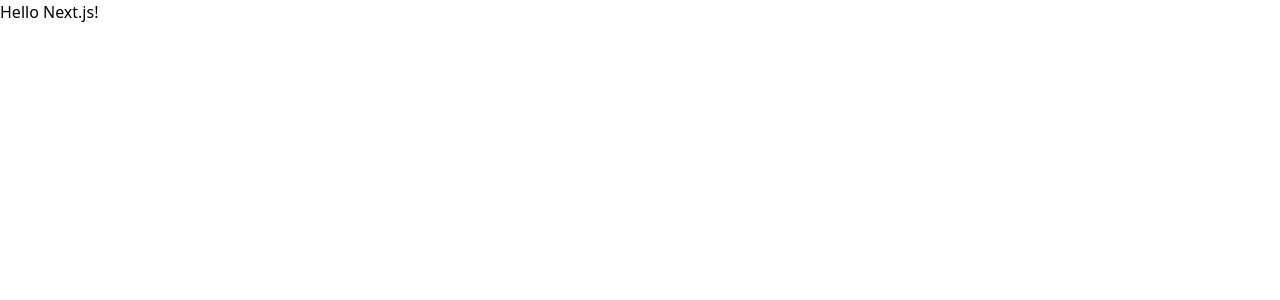
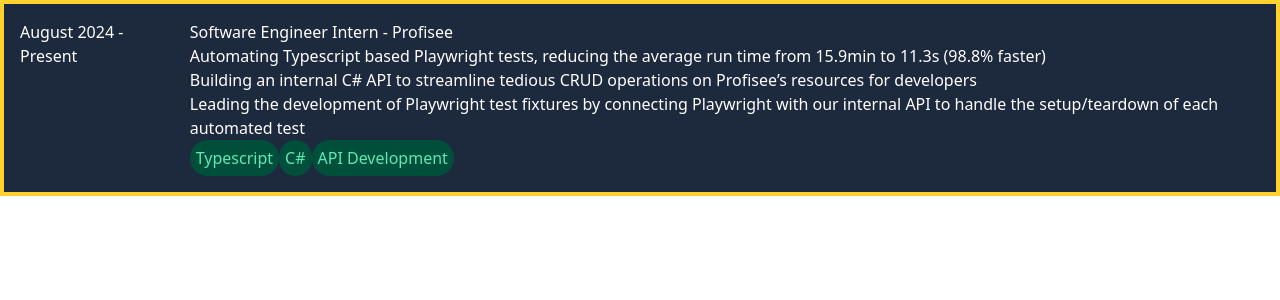
Before and after one commit to pchryss/portfolio, a Next.js app in the folder portfolio/: page / in a window 1280 px wide. Shown: the top 300 px of the page. Built offline with nearby package versions, Linux system fonts and the light colour scheme.

Commit message:
Create SingleExperience component

```diff
--- a/portfolio/app/page.tsx
+++ b/portfolio/app/page.tsx
@@ -1,3 +1,31 @@
+import SingleExperience, {
+  SingleExperienceProps,
+} from '../components/SingleExperience';
+
+const exampleData: SingleExperienceProps = {
+  startDate: 'August 2024',
+  endDate: 'Present',
+  company: 'Profisee',
+  position: 'Software Engineer Intern',
+  bullets: [
+    'Automating Typescript based Playwright tests, reducing the average run time from 15.9min to 11.3s (98.8% faster)',
+    'Building an internal C# API to streamline tedious CRUD operations on Profisee’s resources for developers',
+    'Leading the development of Playwright test fixtures by connecting Playwright with our internal API to handle the setup/teardown of each automated test',
+  ],
+  skills: ['Typescript', 'C#', 'API Development'],
+};
+
 export default function Page() {
-  return <h1>Hello Next.js!</h1>;
+  return (
+    <div className="bg-slate-800">
+      <SingleExperience
+        startDate={exampleData.startDate}
+        endDate={exampleData.endDate}
+        company={exampleData.company}
+        position={exampleData.position}
+        bullets={exampleData.bullets}
+        skills={exampleData.skills}
+      />
+    </div>
+  );
 }
--- /dev/null
+++ b/portfolio/components/ExperienceSkill.tsx
@@ -0,0 +1,15 @@
+import React from 'react';
+
+interface ExperienceSkillProps {
+  skill: string;
+}
+
+const ExperienceSkill: React.FC<ExperienceSkillProps> = ({ skill }) => {
+  return (
+    <div className="bg-emerald-900 max-w-max p-1.5 rounded-3xl">
+      <h1 className="text-emerald-300">{skill}</h1>
+    </div>
+  );
+};
+
+export default ExperienceSkill;
--- /dev/null
+++ b/portfolio/components/SingleExperience.tsx
@@ -0,0 +1,47 @@
+import React from 'react';
+import ExperienceSkill from './ExperienceSkill';
+
+export interface SingleExperienceProps {
+  startDate: string;
+  endDate: string;
+  company: string;
+  position: string;
+  bullets: string[];
+  skills: string[];
+}
+
+const SingleExperience: React.FC<SingleExperienceProps> = ({
+  startDate,
+  endDate,
+  company,
+  position,
+  bullets,
+  skills,
+}) => {
+  return (
+    <div className="flex border-amber-300 border-4 max-w-max p-4 gap-4">
+      <div>
+        <h1 className="text-white">
+          {startDate} - {endDate}
+        </h1>
+      </div>
+      <div>
+        <h1 className="text-white">
+          {position} - {company}
+        </h1>
+        <ul className="text-white">
+          {bullets.map((bullet, index) => (
+            <li key={index}>{bullet}</li>
+          ))}
+        </ul>
+        <div className="flex">
+          {skills.map((skill, index) => (
+            <ExperienceSkill key={index} skill={skill} />
+          ))}
+        </div>
+      </div>
+    </div>
+  );
+};
+
+export default SingleExperience;
```
